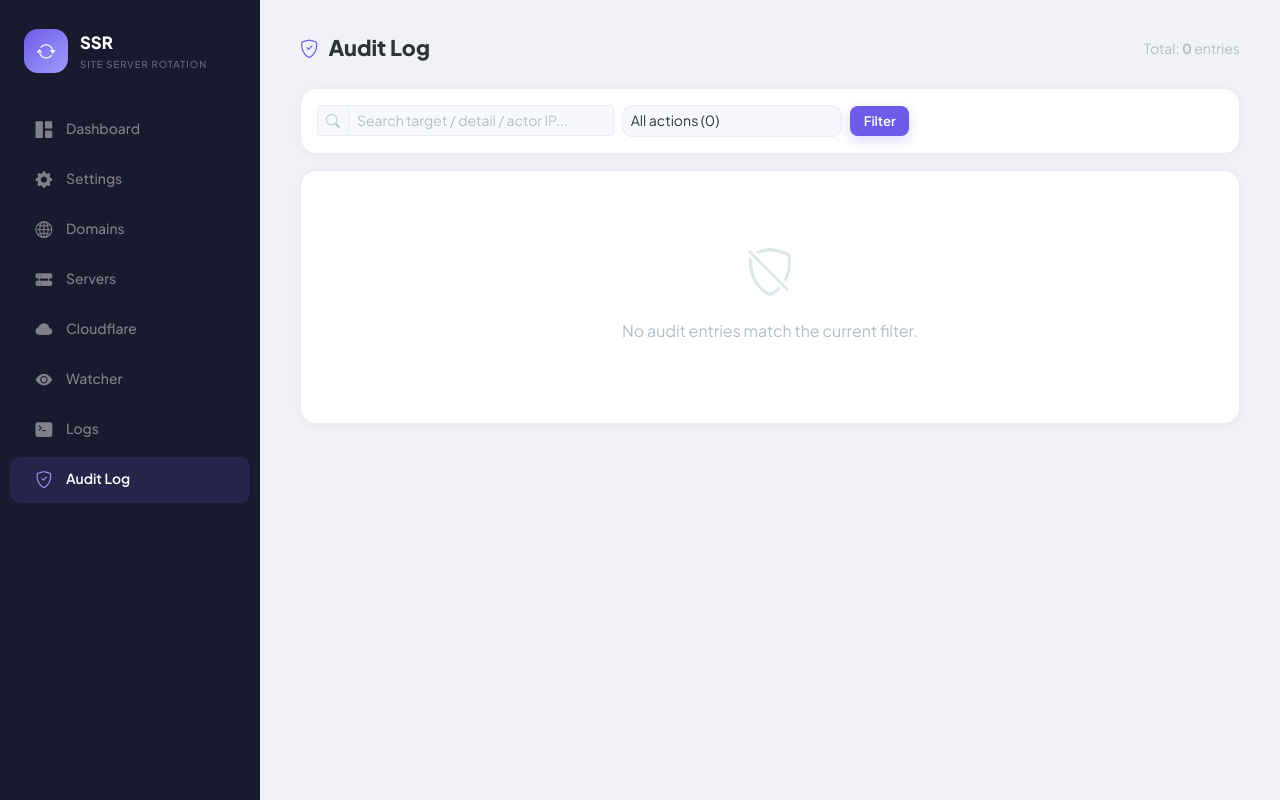
After one commit to nirveshdagar/ssr, a Flask app: page /audit-log in a window 1280 px wide. The commit adds this page. Run offline with Flask 3, Linux system fonts and the light colour scheme; data that the repository does not hold is empty.

Commit message:
Audit log: dedicated /audit-log page with search + filter + pagination
PROBLEM
audit_log table accumulated rows from every login, settings save,
pipeline trigger, override, and bulk action — but the only place to
peek at it was a 200-row tail at the bottom of /logs. No way to
filter, search, or page through history. Painful for incident
response or 'who did what last week'.

CHANGES

  database.py:
    - get_audit_log() unchanged (back-compat, used by /logs page)
    - NEW search_audit_log(action=None, search=None, limit=50,
      offset=0) -> (rows, total). action is exact-match; search is
      LIKE-substring across target / detail / actor_ip.
    - NEW get_audit_log_actions() returns [{action, n}, ...] sorted
      by frequency desc — populates the action filter dropdown so
      operators see what's actually been logged.

  app.py:
    - GET /audit-log route (login_required) — 50 rows per page,
      ?page=N for pagination, ?action=X for action filter,
      ?q=X for substring search.

  templates/audit_log.html (new):
    - Search input + action <select> (with row counts in the labels)
    - Sticky 'Filter' / 'Clear' buttons
    - Table: time / actor_ip / action (badge) / target / detail
    - Pagination footer with First / Prev / Next / Last (only when
      >1 page)
    - Empty state when no rows match

  templates/base.html: 'Audit Log' nav link with bi-shield-check icon
    after Logs.

TESTING (tests/test_audit_log_page.py — 12 cases)

  search_audit_log helper:
    - filter by action only
    - substring search hits target column
    - substring search hits detail column
    - substring search hits actor_ip column
    - action + search compose with AND
    - pagination: limit/offset returns disjoint pages, total stays
      consistent
  get_audit_log_actions:
    - returns count per action, sorted desc

  /audit-log page:
    - empty render (no rows)
    - populated render shows action / actor_ip / target
    - ?action=X filter restricts
    - ?q=X search restricts
    - >50 rows shows pagination

  All 234 tests pass (222 prior + 12 new).

Co-Authored-By: Claude Opus 4.7 (1M context) <noreply@anthropic.com>

```diff
--- a/app.py
+++ b/app.py
@@ -2489,6 +2489,36 @@ def logs_page():
                            audit_rows=audit_rows)
 
 
+@app.route("/audit-log")
+@login_required
+def audit_log_page():
+    """Dedicated audit-log viewer with action/search filters + pagination.
+    The data already lived in the DB and was peeked at on /logs; this page
+    surfaces it with proper filtering for incident response and ops review.
+    """
+    from database import search_audit_log, get_audit_log_actions
+    PAGE_SIZE = 50
+    action = (request.args.get("action") or "").strip() or None
+    search = (request.args.get("q") or "").strip() or None
+    try:
+        page = max(1, int(request.args.get("page") or 1))
+    except ValueError:
+        page = 1
+    rows, total = search_audit_log(
+        action=action, search=search,
+        limit=PAGE_SIZE, offset=(page - 1) * PAGE_SIZE,
+    )
+    actions = get_audit_log_actions()
+    last_page = max(1, (total + PAGE_SIZE - 1) // PAGE_SIZE)
+    return render_template("audit_log.html",
+                           rows=rows, total=total,
+                           actions=actions,
+                           action_filter=action or "",
+                           search=search or "",
+                           page=page, last_page=last_page,
+                           page_size=PAGE_SIZE)
+
+
 @app.route("/watcher")
 @login_required
 def watcher_page():
--- a/database.py
+++ b/database.py
@@ -409,10 +409,58 @@ def audit(action: str, target: str = "", detail: str = "",
 
 
 def get_audit_log(limit: int = 200) -> list:
+    """Most-recent N rows from audit_log (back-compat). For filtering /
+    pagination use search_audit_log."""
     conn = get_db()
     try:
         rows = conn.execute(
             "SELECT * FROM audit_log ORDER BY id DESC LIMIT ?", (limit,)
+        ).fetchall()
+    finally:
+        conn.close()
+    return [dict(r) for r in rows]
+
+
+def search_audit_log(action=None, search=None, limit=50, offset=0):
+    """Filtered + paginated audit_log query. Returns (rows, total).
+
+    action: exact-match on action column ('login_ok', 'pipeline_run_from', ...)
+    search: substring match across target / detail / actor_ip
+    """
+    where, args = [], []
+    if action:
+        where.append("action = ?"); args.append(action)
+    if search:
+        where.append("(target LIKE ? OR detail LIKE ? OR actor_ip LIKE ?)")
+        like = f"%{search}%"
+        args.extend([like, like, like])
+    where_clause = (" WHERE " + " AND ".join(where)) if where else ""
+
+    conn = get_db()
+    try:
+        total = conn.execute(
+            f"SELECT COUNT(*) FROM audit_log{where_clause}", args
+        ).fetchone()[0]
+        rows = conn.execute(
+            f"SELECT * FROM audit_log{where_clause} "
+            f"ORDER BY id DESC LIMIT ? OFFSET ?",
+            (*args, limit, offset)
+        ).fetchall()
+    finally:
+        conn.close()
+    return [dict(r) for r in rows], total
+
+
+def get_audit_log_actions():
+    """Distinct action names sorted by frequency desc — used for the filter
+    dropdown so operators see what's actually been logged."""
+    conn = get_db()
+    try:
+        rows = conn.execute(
+            """SELECT action, COUNT(*) AS n
+                 FROM audit_log
+                GROUP BY action
+                ORDER BY n DESC, action ASC"""
         ).fetchall()
     finally:
         conn.close()
--- /dev/null
+++ b/templates/audit_log.html
@@ -0,0 +1,82 @@
+{% extends "base.html" %}
+{% block title %}Audit Log{% endblock %}
+{% block content %}
+<div class="d-flex justify-content-between align-items-center mb-4">
+    <div class="section-title"><i class="bi bi-shield-check"></i> Audit Log</div>
+    <div class="text-muted small">
+        Total: <strong>{{ total }}</strong> entries
+        {% if action_filter or search %}(filtered){% endif %}
+    </div>
+</div>
+
+<div class="card-s card-s-static p-3 mb-3">
+    <form method="GET" action="/audit-log" class="row g-2 align-items-center">
+        <div class="col-md-4">
+            <div class="input-group input-group-sm">
+                <span class="input-group-text" style="background:#F8F9FC;border-color:var(--border);"><i class="bi bi-search" style="color:var(--text-muted);"></i></span>
+                <input type="text" class="form-control" name="q" value="{{ search }}" placeholder="Search target / detail / actor IP...">
+            </div>
+        </div>
+        <div class="col-md-3">
+            <select name="action" class="form-select form-select-sm">
+                <option value="">All actions ({{ actions|length }})</option>
+                {% for a in actions %}
+                <option value="{{ a.action }}" {% if action_filter == a.action %}selected{% endif %}>{{ a.action }} ({{ a.n }})</option>
+                {% endfor %}
+            </select>
+        </div>
+        <div class="col-auto">
+            <button class="btn btn-primary-s btn-primary-sm">Filter</button>
+            {% if action_filter or search %}<a href="/audit-log" class="btn btn-soft btn-sm ms-1">Clear</a>{% endif %}
+        </div>
+    </form>
+</div>
+
+<div class="card-s card-s-static p-3">
+    {% if rows %}
+    <div class="table-responsive"><table class="table table-s">
+        <thead>
+            <tr>
+                <th style="width:170px;">Time (UTC)</th>
+                <th style="width:140px;">Actor IP</th>
+                <th style="width:200px;">Action</th>
+                <th style="width:200px;">Target</th>
+                <th>Detail</th>
+            </tr>
+        </thead>
+        <tbody>
+            {% for r in rows %}
+            <tr>
+                <td><small class="text-muted">{{ r.created_at }}</small></td>
+                <td><code style="font-size:.74rem;">{{ r.actor_ip or '—' }}</code></td>
+                <td><span class="badge-s badge-pending" style="font-size:.7rem;">{{ r.action }}</span></td>
+                <td>{% if r.target %}<code style="font-size:.74rem;">{{ r.target }}</code>{% else %}<small class="text-muted">—</small>{% endif %}</td>
+                <td><small style="font-size:.78rem;">{{ r.detail or '' }}</small></td>
+            </tr>
+            {% endfor %}
+        </tbody>
+    </table></div>
+
+    {% if last_page > 1 %}
+    <div class="d-flex justify-content-between align-items-center mt-3" style="font-size:.85rem;">
+        <div class="text-muted">
+            Page {{ page }} of {{ last_page }} · {{ page_size }} per page
+        </div>
+        <div class="d-flex gap-1">
+            {% set qs = "&q=" ~ search ~ "&action=" ~ action_filter %}
+            {% if page > 1 %}<a class="btn btn-soft btn-sm" href="?page=1{{ qs }}">« First</a>
+            <a class="btn btn-soft btn-sm" href="?page={{ page - 1 }}{{ qs }}">‹ Prev</a>{% endif %}
+            {% if page < last_page %}<a class="btn btn-soft btn-sm" href="?page={{ page + 1 }}{{ qs }}">Next ›</a>
+            <a class="btn btn-soft btn-sm" href="?page={{ last_page }}{{ qs }}">Last »</a>{% endif %}
+        </div>
+    </div>
+    {% endif %}
+
+    {% else %}
+    <div class="empty-state">
+        <i class="bi bi-shield-slash"></i>
+        <p>No audit entries match the current filter.</p>
+    </div>
+    {% endif %}
+</div>
+{% endblock %}
--- a/templates/base.html
+++ b/templates/base.html
@@ -267,6 +267,9 @@
             <a class="nav-link {% if request.endpoint == 'logs_page' %}active{% endif %}" href="/logs">
                 <i class="bi bi-terminal-fill"></i> <span>Logs</span>
             </a>
+            <a class="nav-link {% if request.endpoint == 'audit_log_page' %}active{% endif %}" href="/audit-log">
+                <i class="bi bi-shield-check"></i> <span>Audit Log</span>
+            </a>
         </nav>
     </div>
 
```
Also changed, not shown: tests/test_audit_log_page.py (added, +174 -0 lines).
